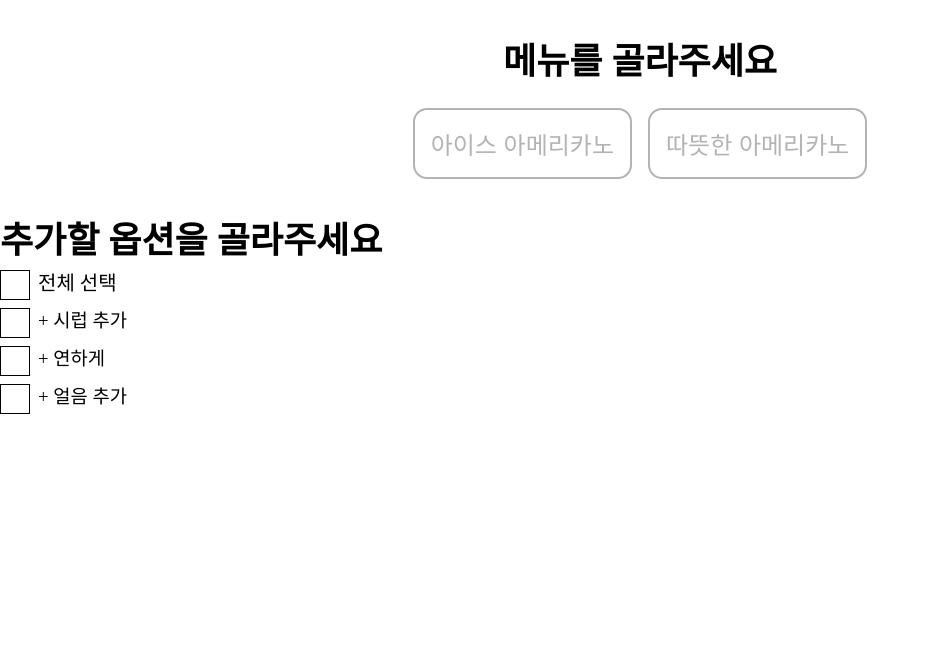
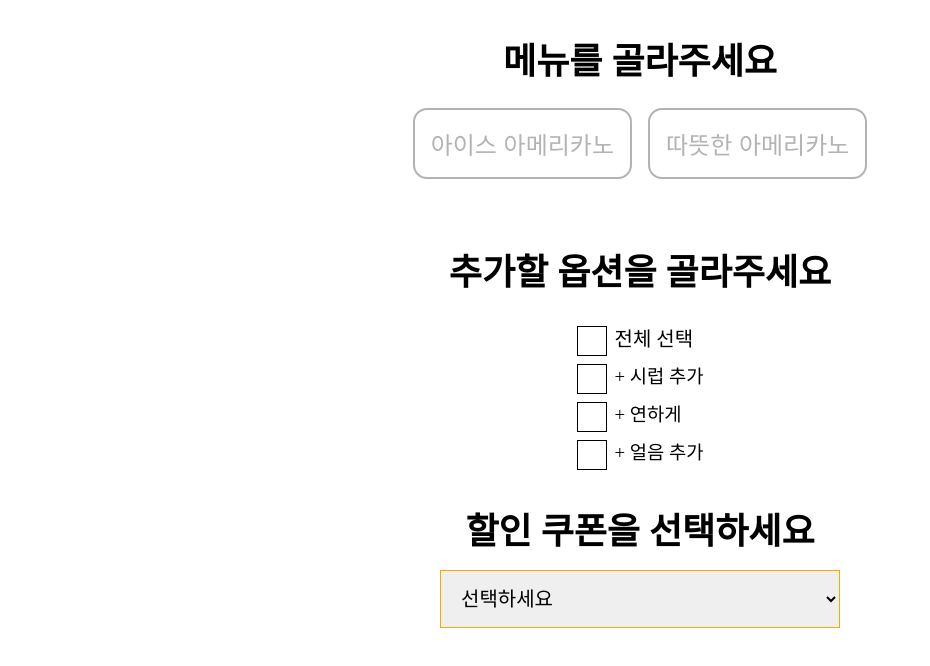
Before and after one commit to plumplum01/input-PRACTICE, a plain HTML site: page index.html in a window 1280 px wide. Shown: the whole page, without its empty margins (0-930 px from the left). Drawn offline with Linux system fonts and the light colour scheme.

Commit message:
selectbox add

```diff
--- a/index.html
+++ b/index.html
@@ -15,8 +15,9 @@
             <input type="button" class="coffee-select" value="따뜻한 아메리카노">
         </div>
     </section>
-    <section check-wrapper>
+    <section class="check-wrapper">
         <h1>추가할 옵션을 골라주세요</h1>
+        <div class="col">
             <div>
                 <input type="checkbox" name="select-all" id="All" onclick="selectAll(this)">
                 <label for="All">
@@ -41,7 +42,17 @@
                     <span>+ 얼음 추가</span>
                 </label>
             </div>
+        </div>
     </section>
+    <div class="coupon-wrapper">
+        <h1>할인 쿠폰을 선택하세요</h1>
+        <select name="coupon" class="coupon-select" id="">
+            <option value="---">선택하세요</option>
+            <option value="15% 첫방문 할인" checked>15% 첫방문 할인</option>
+            <option value="15% 첫방문 할인">4% 사이렌오더 할인</option>
+            <option value="15% 첫방문 할인">5% 생일쿠폰 할인</option>
+        </select>
+    </div>
 </body>
 <script src="./JS.js"></script>
 </html>
--- a/style.css
+++ b/style.css
@@ -69,6 +69,15 @@ h1 {
 }
 
 /* 체크박스 */
+.check-wrapper {
+    display: flex;
+    flex-flow: column wrap;
+    justify-content: center;
+    align-items: center;
+    padding: 32px;
+    gap: 24px;
+}
+
 input[type="checkbox"] {
     display: none;
 }
@@ -95,3 +104,20 @@ input[type="checkbox"]:checked + label :before{
     background-color: black;
     border: 1px solid black;
 }
+
+
+/* 할인쿠폰 */
+.coupon-select {
+    font-size: 2rem;
+    padding: 16px;
+    border: 1px solid orange;
+    width: 400px;
+}
+
+.coupon-wrapper {
+    display: flex;
+    flex-flow: column wrap;
+    justify-content: center;
+    align-items: center;
+    gap: 16px;
+}
```
Also changed, not shown: JS.js (+4 -6 lines). Lines whose indentation alone changed are shown as unchanged.
